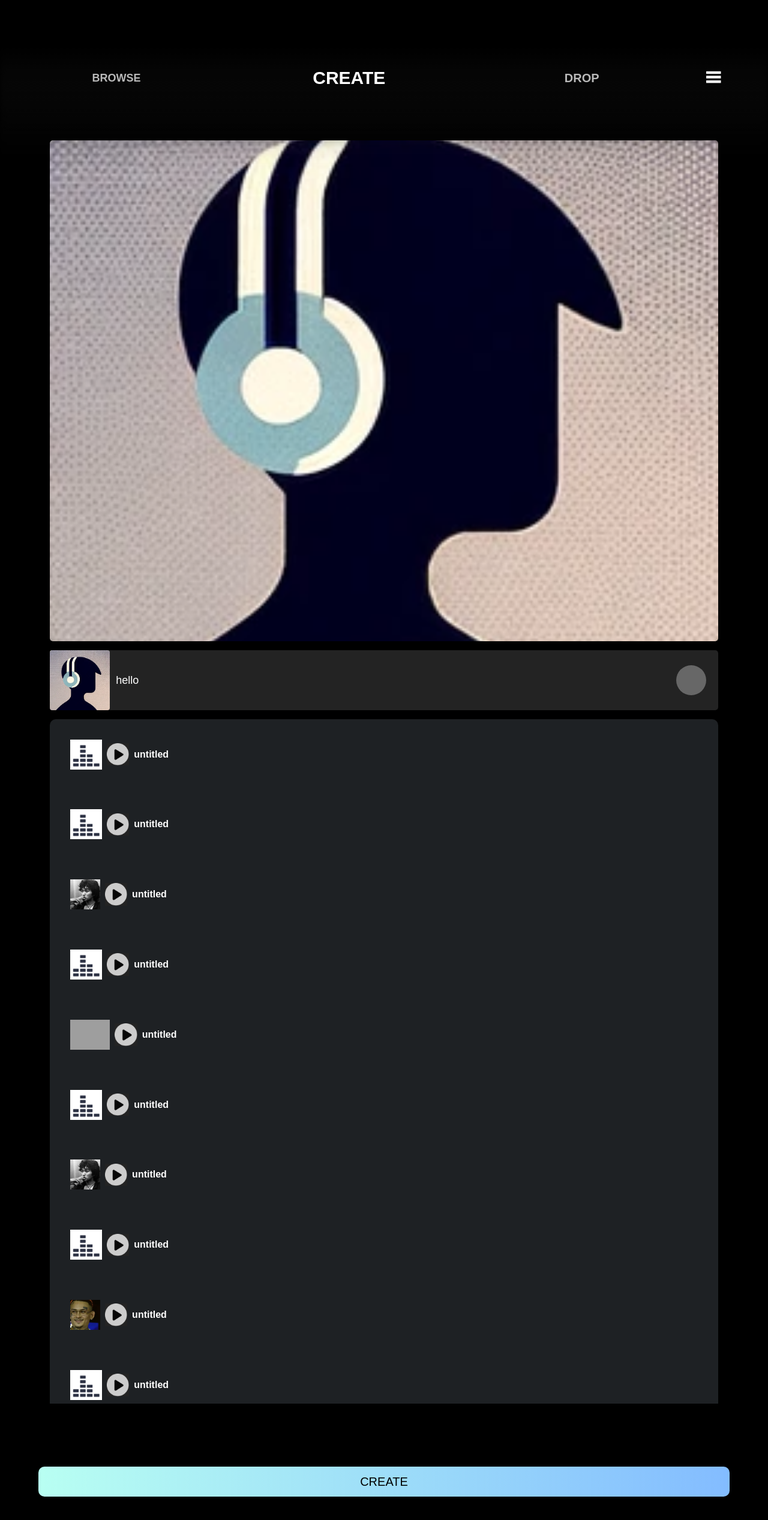
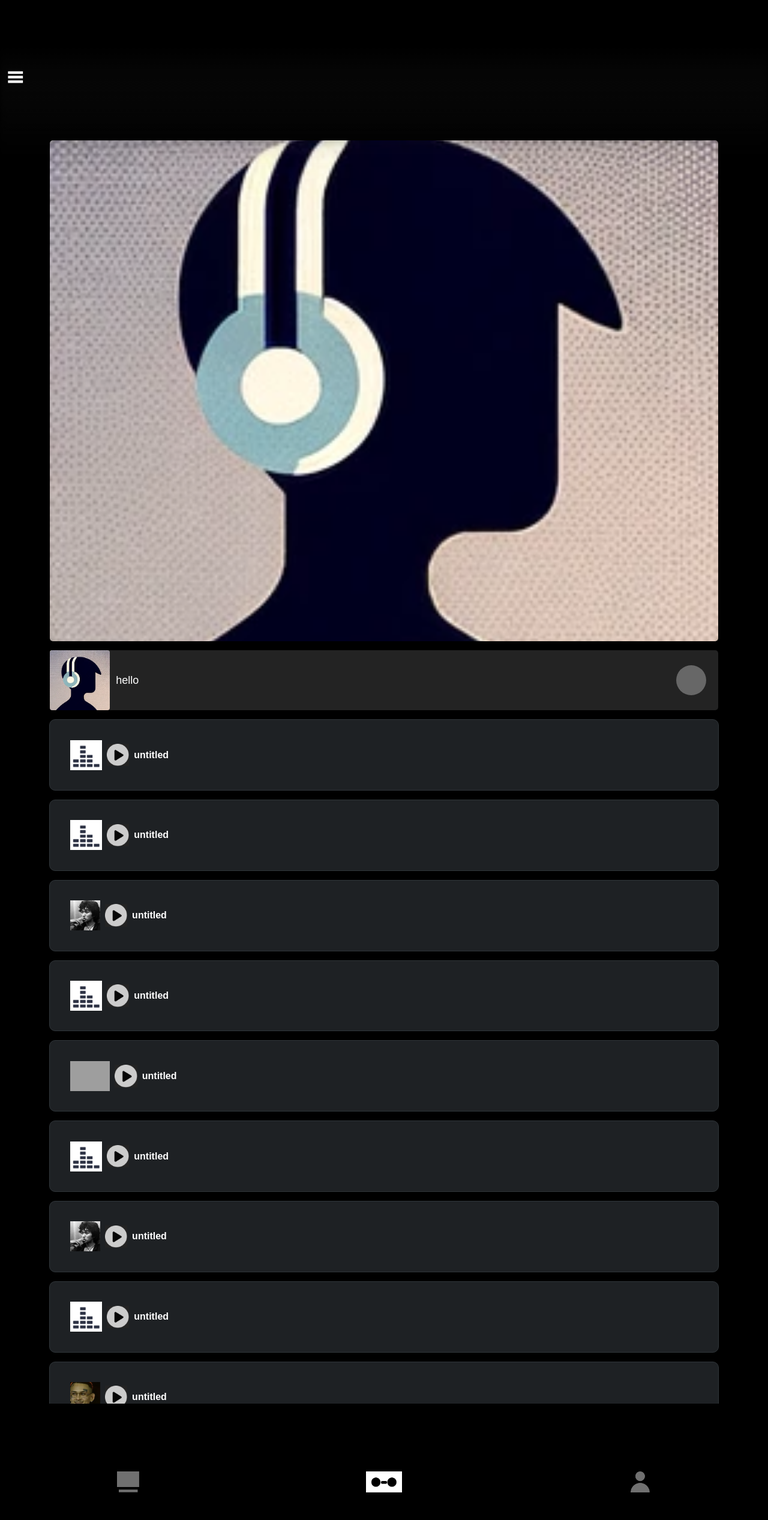
Before and after one commit to VladOXPR/MixTape, a Django app: template templates/create.html in a window 1280 px wide. Shown: the top 2534 px of the page at 60% size. Run offline with Django 4.2, Linux system fonts and the light colour scheme; the template is opened without the code that fills it: values that come from a table or form of the project are taken from there, others are empty; data comes from the database, SQL or seed files in the repository; both versions use the stored data as it was after the commit; some web fonts are replaced; grey boxes are pictures that could not be loaded.

Commit message:
Nav Bar refresh

```diff
--- a/static/css/blocks.css
+++ b/static/css/blocks.css
@@ -25,7 +25,7 @@
     flex-shrink: 0;
     border-radius: 10px;
     background: #1E2124;
-    border-color: #9ca3af;
+    border: 1px solid #30363A;
     display: flex;
     flex-wrap: wrap;
     justify-content: space-between;
@@ -39,6 +39,7 @@
     height: 50px;
     margin: 3%;
     color: #1E2124;
+    border: 2px #758087;
 }
 
 .public-block {
--- a/templates/create.html
+++ b/templates/create.html
@@ -20,17 +20,6 @@
     <div class="blur-gradient "></div>
     <nav style="grid-template-columns: 1fr 1fr 1fr 0.3fr;">
 
-        <div class="header-text-container">
-            <a href="/" class="navbar-text" style="font-size: 18px;">BROWSE</a>
-        </div>
-
-        <div class="header-text-container">
-            <a href="create" class="navbar-text" style="font-size: 30px; color: #ffffff;">CREATE</a>
-        </div>
-
-        <div class="header-text-container">
-            <a href="drop" class="navbar-text">DROP</a>
-        </div>
         <a href="{% url 'logout' %}?next=/signin">
             <img src="media/threelines.png" style="height: 35px">
         </a>
@@ -57,23 +46,23 @@
     </a>
 
 
-    <div class="projects-block">
+
 
     {% for project in user_projects %}
+        <div class="projects-block", >
         <a href="workspace/{{ project.id }}" class="project">
             <img src="{{ project.coverimg.url }}" style="height: 100%"/>
             <img src="media/play.png" style="height: 75%"/>
             <h4 style="color: white">{{ project.title }}</h4>
         </a>
-
+        </div>
     {% empty %}
         <p>No current projects.</p>
 
     {% endfor %}
-    </div>
+
     <div style=""></div>
-</div>
-<footer>
+
     <div class="container-login100-form-btn">
         <div class="wrap-login100-form-btn">
             <div class="login100-form-bgbtn"></div>
@@ -81,6 +70,27 @@
             </a>
         </div>
     </div>
+</div>
+<footer>
+    <nav style="grid-template-columns: 1fr 1fr 1fr;">
+        <div class="header-text-container">
+            <a href="/" class="navbar-text" style="font-size: 18px;">
+                <img src="/media/Browse_grey.png" style="height: 35px">
+            </a>
+        </div>
+
+        <div class="header-text-container">
+            <a href="create" class="navbar-text" style="font-size: 30px; color: #ffffff;">
+                <img src="/media/Create_white.png" style="height: 35px">
+            </a>
+        </div>
+
+        <div class="header-text-container">
+            <a href="drop" class="navbar-text">
+                <img src="/media/Drop_grey.png" style="height: 35px">
+            </a>
+        </div>
+    </nav>
 </footer>
 </body>
 </html>
```
Also changed, not shown: templates/browse.html (+25 -12 lines), templates/workspace.html (+28 -21 lines), db.sqlite3, media/Browse_grey.png (added), media/Browse_white.png (added), media/Create_grey.png (added), media/Create_white.png (added), media/Drop_grey.png (added), media/Drop_white.png (added), media/cover_images/pfp_S9ElL2m.png (added), media/nav_mix_white.png (deleted), media/navmixwhite.png (deleted), 3 other files. Lines whose indentation alone changed are shown as unchanged.
